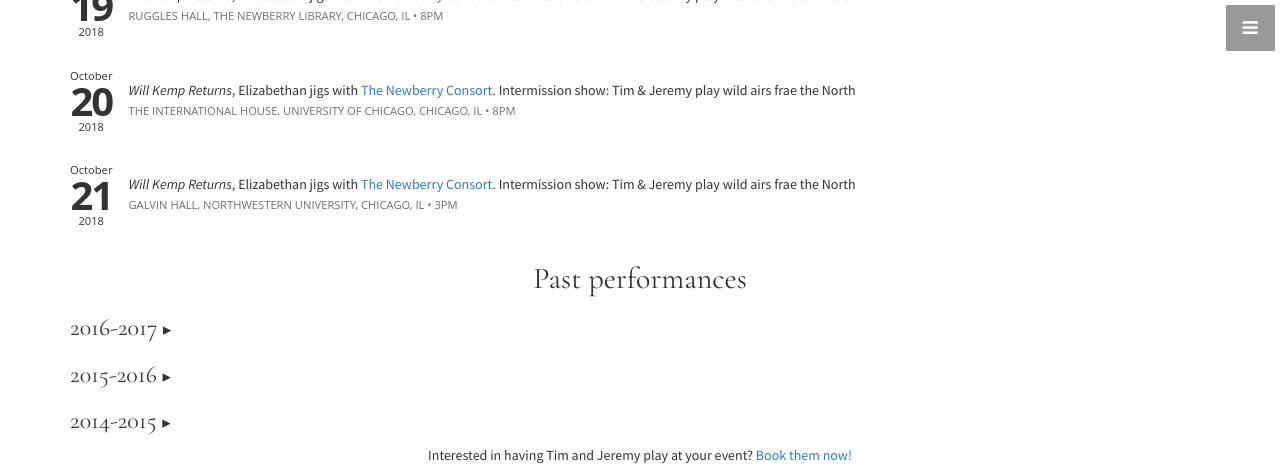
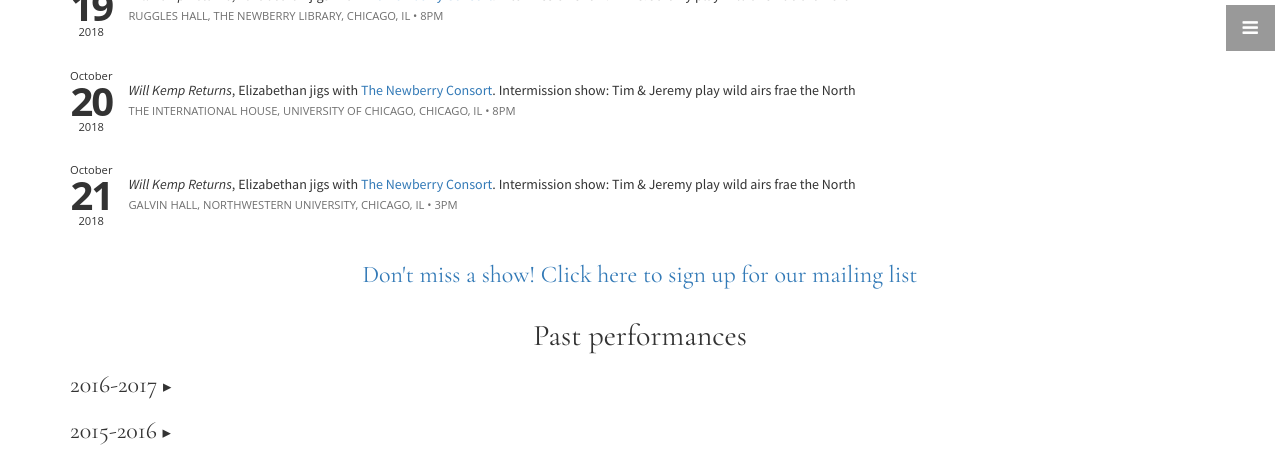
Before and after one commit to timandjeremy/timandjeremy.github.io, a Jekyll site: the page built from index.html, in a window 1280 px wide and 900 px high, scrolled down 3482 px, cut to the strip 0-471 px from the top of the window. Built offline with Jekyll 4.4.1, drawn with Linux system fonts in a browser that asks for light colours; comment, search, counter and statistics services are not loaded.

Commit message:
Yippee mailing list

```diff
--- a/_includes/calendar.html
+++ b/_includes/calendar.html
@@ -15,6 +15,9 @@
           {% endfor %}
         </table>
 
+        <div class="row">
+          <h3><a href="http://eepurl.com/dDqtXr">Don't miss a show! Click here to sign up for our mailing list</a></h3>
+        </div>
         <h2>Past performances</h2>
         {%for season in site.data.calendar reversed %}
           <h3 class="calendar-season-title">
```
